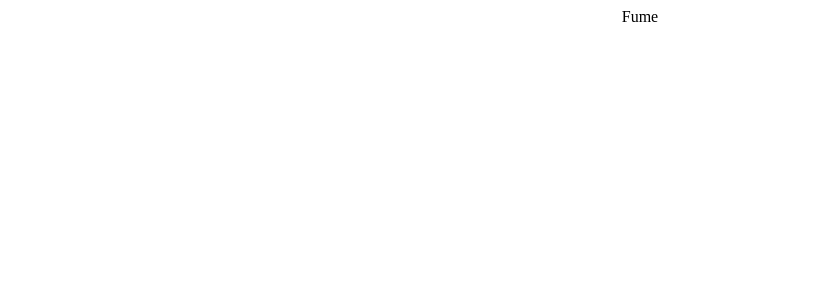
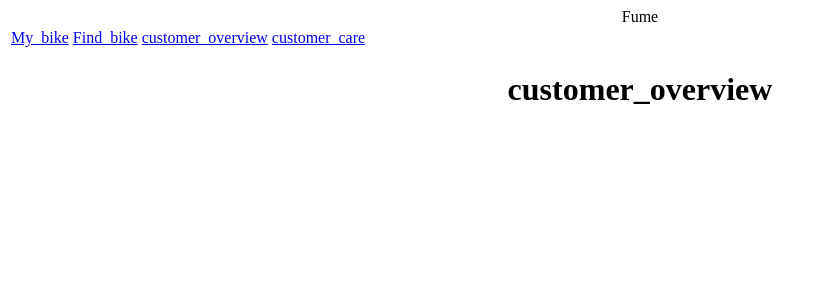
Before and after one commit to Brebeck-Jan/ghpages, a React (Create React App) app: page /#/customer/overview in a window 1280 px wide. Before the commit this address led to /#/customer. Shown: the top 300 px of the page, without its empty margins (0-823 px from the left). Built offline with nearby package versions, Linux system fonts and the light colour scheme.

Commit message:
added more structure

```diff
--- /dev/null
+++ b/src/customer/customer_care.js
@@ -0,0 +1,7 @@
+function customer_care() {
+  return (
+    <h1>customer_care</h1>
+  );
+}
+
+export default customer_care;
--- /dev/null
+++ b/src/customer/customer_overview.js
@@ -0,0 +1,7 @@
+function customer_overview() {
+  return (
+    <h1>customer_overview</h1>
+  );
+}
+
+export default customer_overview;
--- /dev/null
+++ b/src/customer/find_bike.js
@@ -0,0 +1,7 @@
+function find_bike() {
+  return (
+    <h1>find_bike</h1>
+  );
+}
+
+export default find_bike;
--- a/src/customer/landing_customer.js
+++ b/src/customer/landing_customer.js
@@ -1,31 +1,35 @@
 import { Route, Link, Switch } from "react-router-dom";
-// import  from "./salesdashboard"
-// import  from "./customerdashboard"
+import My_bike from "./my_bike"
+import Find_bike from "./find_bike"
+import Customer_overview from "./customer_overview"
+import Customer_care from "./customer_care"
 
 function Customer() {
   return (
     <span>
-      {/* <table>
+      <table>
         <tr>
-          {/* Style Linien drum herum
+           {/* Style Linien drum herum  */}
           <td>
-            <Link to="/customer/sales">Sales Dashboard</Link>
+            <Link to="/customer/my_bike">My_bike</Link>
           </td>
           <td>
-            <Link to="/customer/customer">Kundenübersicht</Link>
+            <Link to="/customer/find_bike">Find_bike</Link>
           </td>
           <td>
-            <Link to="/customer/workshop_planing">Werkstattplanung</Link>
+            <Link to="/customer/overview">customer_overview</Link>
           </td>
           <td>
-            <Link to="/customer/order_planing">Auftragsplanung</Link>
+            <Link to="/customer/care">customer_care</Link>
           </td>
         </tr>
       </table>
       <Switch>
-        <Route exact path="/customer_b/sales" component={Salesdashboard} />
-        <Route exact path="/customer_b/customer" component={Customerdashboard} />
-      </Switch> */}
+        <Route exact path="/customer/my_bike" component={My_bike} />
+        <Route exact path="/customer/find_bike" component={Find_bike} />
+        <Route exact path="/customer/overview" component={Customer_overview} />
+        <Route exact path="/customer/care" component={Customer_care} />
+      </Switch>
     </span>
 
   );
--- /dev/null
+++ b/src/customer/my_bike.js
@@ -0,0 +1,7 @@
+function my_bike() {
+  return (
+    <h1>my_bike</h1>
+  );
+}
+
+export default my_bike;
--- a/src/customer_b/landing_customer_b.js
+++ b/src/customer_b/landing_customer_b.js
@@ -11,25 +11,25 @@ function Customer_B() {
         <tr>
           {/* Style Linien drum herum */}
           <td>
-            <Link to="/customer_b/sales">Sales Dashboard</Link>
+            <Link to="/customer/sales">Sales Dashboard</Link>
           </td>
           <td>
-            <Link to="/customer_b/customer">Kundenübersicht</Link>
+            <Link to="/customer/customer">Kundenübersicht</Link>
           </td>
           <td>
-            <Link to="/customer_b/workshop_planing">Werkstattplanung</Link>
+            <Link to="/customer/workshop_planing">Werkstattplanung</Link>
           </td>
           <td>
             {/* englisches Wort? */}
-            <Link to="/customer_b/order_planing">Auftragsplanung</Link>
+            <Link to="/customer/order_planing">Auftragsplanung</Link>
           </td>
         </tr>
       </table>
       <Switch>
-        <Route exact path="/customer_b/sales" component={Salesdashboard} />
-        <Route exact path="/customer_b/customer" component={Customerdashboard} />
-        <Route exact path="/customer_b/workshop_planing" component={Workshop_planing} />
-        <Route exact path="/customer_b/order_planing" component={Order_planing} />
+        <Route exact path="/customer/sales" component={Salesdashboard} />
+        <Route exact path="/customer/customer" component={Customerdashboard} />
+        <Route exact path="/customer/workshop_planing" component={Workshop_planing} />
+        <Route exact path="/customer/order_planing" component={Order_planing} />
       </Switch>
     </span>
   );
```
Also changed, not shown: src/customer/order_planing copy.js (deleted, +0 -7 lines), src/customer/order_planing.js (deleted, +0 -7 lines).
